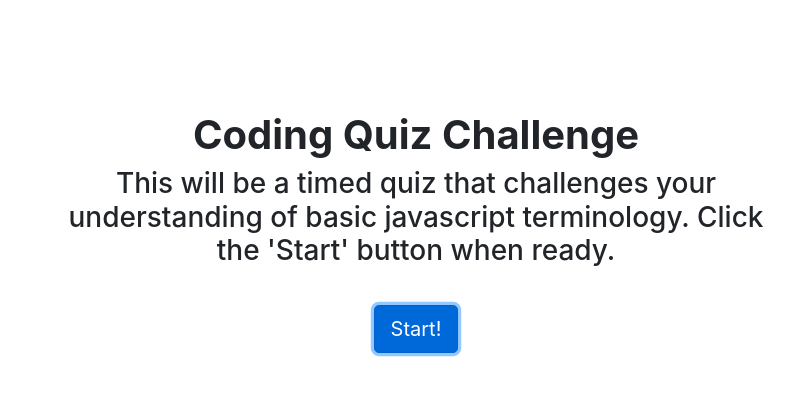
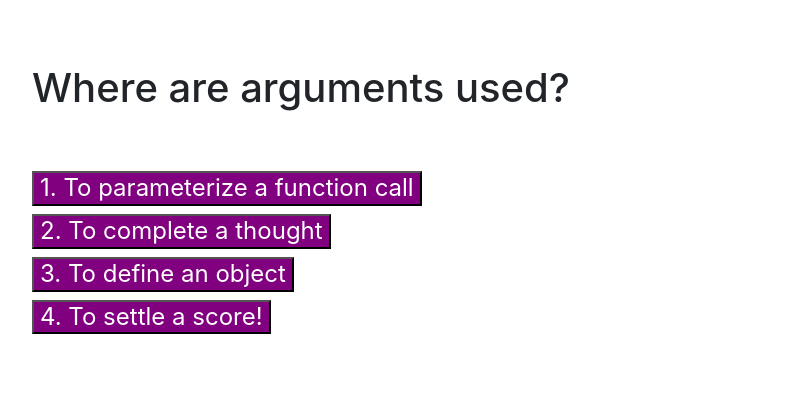
Before and after one commit to 204039643/JS-Code-Quiz, a plain HTML site: page index.html in a window 1280 px wide. Both pictures are taken after a click on the button "Start!". Shown: the whole page, without its empty margins (224-1018 px from the left). Drawn offline with nearby package versions, Linux system fonts and the light colour scheme.

Commit message:
added 1st question format with answers to index.html

```diff
--- a/CSS/style.css
+++ b/CSS/style.css
@@ -1,16 +1,17 @@
 .row {
-padding-top: 10%;
+  padding-top: 10%;
 }
 
-h1 {
-    text-align: center;
+#clear {
+  text-align: center;
 }
 
 h3 {
-text-align: center;
-padding-bottom: 4%;
+  text-align: center;
+  padding-bottom: 4%;
 }
 
-.start-button {
-    text-align: center;
+#q-block {
+  text-align: center;
+  padding-top: 10%;
 }
--- a/index.html
+++ b/index.html
@@ -12,6 +12,7 @@
 </head>
 
 <body>
+    <div id= "clear">
     <div class="container">
         <div class="row">
             <div class="col-md-2">
@@ -20,14 +21,13 @@
                 <h1><strong>Coding Quiz Challenge</strong></h1>
                 <h3>This will be a timed quiz that challenges your understanding of basic javascript terminology.
                     Click the 'Start' button when ready.</h3>
-                <div class="start-button">
-                    <button type="button" class="btn btn-primary btn-lg">Start!</button>
-                </div>
+                <button id="start-button" type="button" class="btn btn-primary btn-lg">Start!</button>
             </div>
             <div class="col-md-2">
             </div>
         </div>
     </div>
+    </div>
     <script src="./script.js"></script>
 </body>
 
--- a/script.js
+++ b/script.js
@@ -0,0 +1,74 @@
+//DOM variables
+var startButton = document.querySelector("#start-button")
+var containerEl = document.querySelector("#container")
+var clearEl = document.querySelector("#clear")
+
+
+//JS variables
+var Q1Answers = ["1. To parameterize a function call", "2. To complete a thought", "3. To define an object", "4. To settle a score!"];
+var Q2Answers = ["1. To parameterize a function call", "2. To complete a thought", "3. To define an object", "4. To settle a score!"];
+var Q3Answers = ["1. To parameterize a function call", "2. To complete a thought", "3. To define an object", "4. To settle a score!"];
+var Q4Answers = ["1. To parameterize a function call", "2. To complete a thought", "3. To define an object", "4. To settle a score!"];
+var answerKey = {
+    questionOne: "A1",
+    questionTwo: "A3",
+    questionThree: "A2",
+    questionFour: "A4",
+}
+//function defintions
+function startQuiz() {
+    console.log("Quiz has started!");
+    console.log(window);
+    clearcontent('clear');
+    newBlock();
+}
+function clearcontent(elementID) {
+    document.getElementById(elementID).innerHTML = "";
+}
+//Create a new question block
+function newBlock() {
+    var newBlock = document.createElement("h1")
+    var newQuestion = document.createTextNode("Where are arguments used?")
+    var questionId = 1
+    newBlock.appendChild(newQuestion);
+    currentBlock = document.getElementById("q-block");
+    document.body.insertBefore(newBlock, currentBlock);
+    newBlock.style.paddingLeft = "20%";
+    newBlock.style.paddingTop = "5%";
+    newBlock.style.paddingBottom = "4%";
+    console.log("This is question " + questionId);
+
+    //Create 4 answer buttons for the current question
+    for (i = 0; i < Q1Answers.length; i++) {
+        var answer = Q1Answers[i];
+        var newButton = document.createElement("h4");
+        var button = document.createElement("button");
+        button.textContent = answer;
+        newButton.appendChild(button);
+        currentAnswer = document.getElementById("a-block");
+        document.body.insertBefore(newButton, currentAnswer);
+        newButton.style.paddingLeft = "20%";
+        newButton.children[0].style.backgroundColor = "purple";
+        newButton.children[0].style.color = "white";
+        newButton.children[0].id = "aButton" + [i];
+        console.log(answer);
+        console.log(button);
+    }
+    aButton0.addEventListener("click", aButtonClick);
+    aButton1.addEventListener("click", aButtonClick);
+    aButton2.addEventListener("click", aButtonClick);
+    aButton3.addEventListener("click", aButtonClick);
+}
+
+function aButtonClick() {
+    console.log("You clicked " + this.id);
+    //check answer
+    if (questionId = 1 && this.id === "aButton0") {
+        alert("Correct!");
+    } else {
+        alert("Incorrect!");
+    }
+
+}
+//events
+startButton.addEventListener("click", startQuiz);
```
